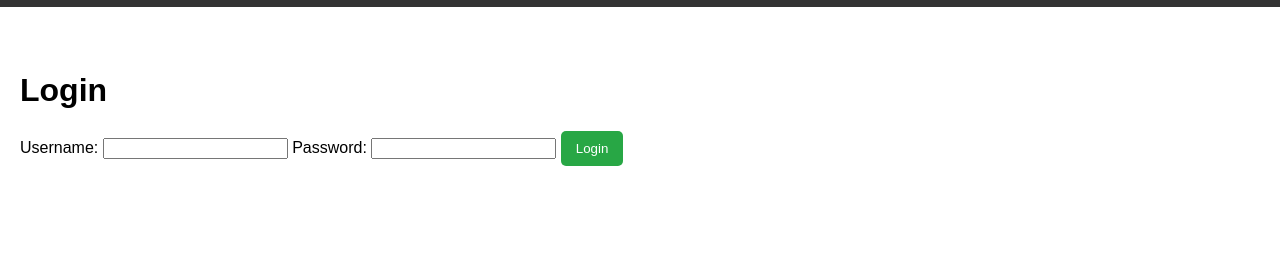
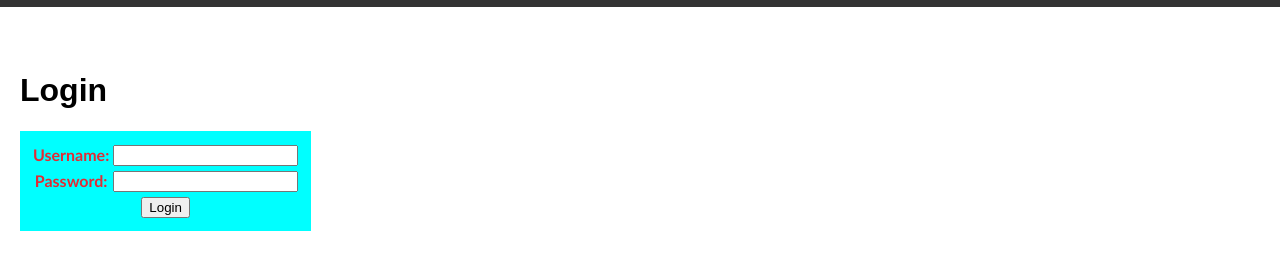
Before and after one commit to Rudra-Thakur-007/Sunstone_Project-1_E-Commerce_Website, a plain HTML site: page login.html in a window 1280 px wide. Shown: the part 49-318 px from the top of the page. Drawn offline with Linux system fonts and the light colour scheme.

```diff
--- a/login.html
+++ b/login.html
@@ -14,14 +14,16 @@
     </header>
     <main>
         <h1>Login</h1>
-        <form action="#" method="post">
-            <label for="username">Username:</label>
-            <input type="text" id="username" name="username" required>
+        <form action="index.html" method="post">
+            <table class="lg-table">
+           <tr> <th><label for="username">Username:</label></th>
+           <th><input type="text" id="username" name="username" required></th></tr>
 
-            <label for="password">Password:</label>
-            <input type="password" id="password" name="password" required>
+        <tr><th> <label for="password">Password:</label></th>
+    <th><input type="password" id="password" name="password" required></th></tr>
 
-            <button type="submit">Login</button>
+           <tr> <th colspan="2"><input type="submit" value="Login"></th></tr>
+        </table>
         </form>
     </main>
 </body>
--- a/styles/style.css
+++ b/styles/style.css
@@ -80,8 +80,20 @@
     padding: 10px 15px;
     cursor: pointer;
     border-radius: 5px;
+    transition: transparent;
+    transition-delay: 2ms;
 }
 
 button:hover {
     background-color: #218838;
 }
+
+.lg-table
+{
+    padding:10px 10px;
+    align-self:center;
+    align-items: center;
+    background: cyan;
+    color:rgb(226, 43, 52);
+    font-family: 'Trebuchet MS', 'Lucida Sans Unicode', 'Lucida Grande', 'Lucida Sans', Arial, sans-serif;
+}
```
Also changed, not shown: register.html (+1 -1 lines).
